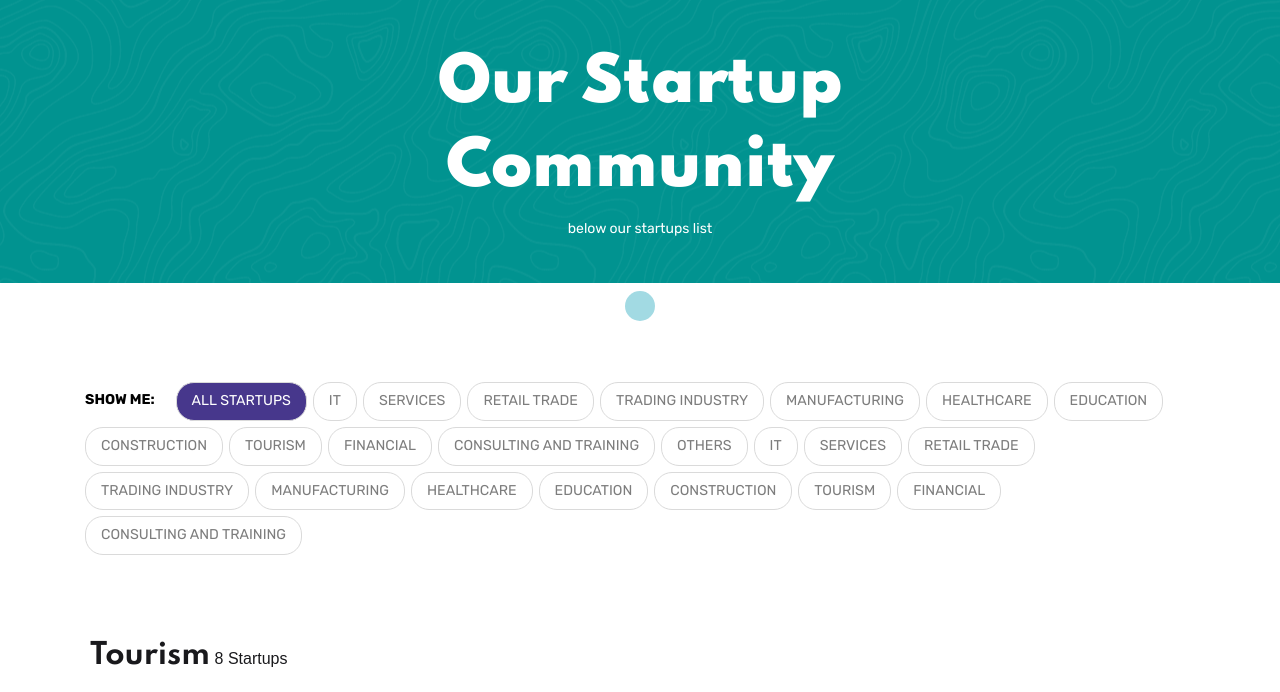
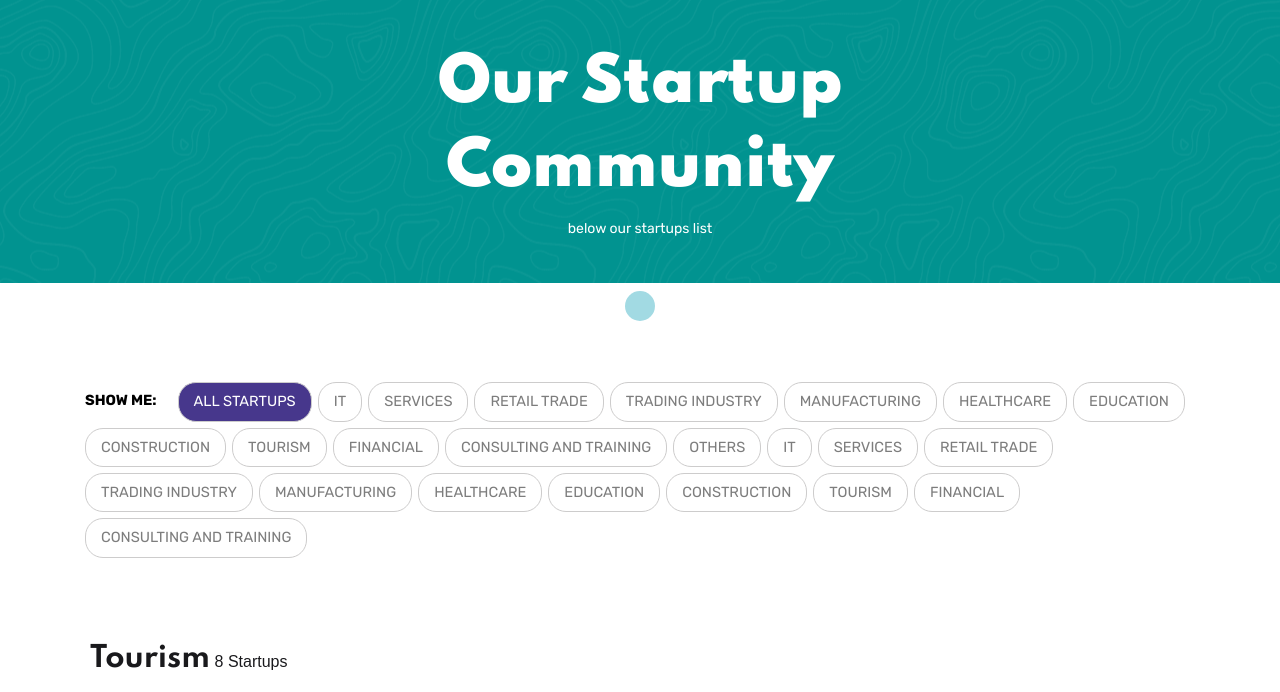
Before and after one commit to Khaled-92/startup-01, a plain HTML site: page index.html in a window 1280 px wide. Shown: the part 94-786 px from the top of the page. Drawn offline with nearby package versions, Linux system fonts and the light colour scheme; a script that the page names is missing.

Commit message:
dfdfer232sds3deddfdf

```diff
--- a/index.html
+++ b/index.html
@@ -30,7 +30,7 @@
 			.nav-pills .nav-link, .nav-pills .show > .nav-link {
 				border-style: solid;
 				color: rgb(180, 180, 180) !important;
-				border-color: rgb(218, 218, 218);
+				border-color: rgb(205, 204, 204);
 				border-width: 0.5px;
 				border-radius: 18px;
 			}
@@ -43,7 +43,7 @@
 
 			}
 			.nav-pills .nav-link {
-				font-size: calc(0.5em + 0.9vmin);
+				font-size: calc(0.7em + 0.6vmin);
 				text-transform: uppercase;
 				color: rgb(125, 125, 125) !important;
 				border-style: solid;
```
